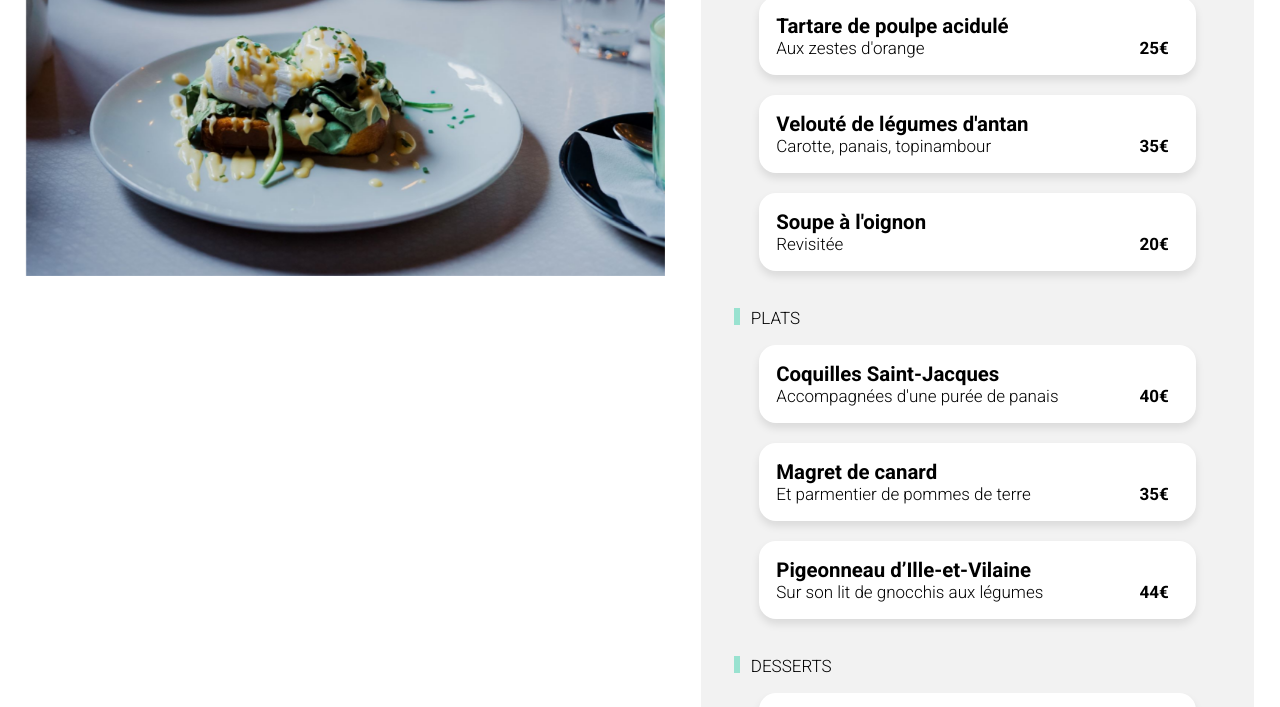
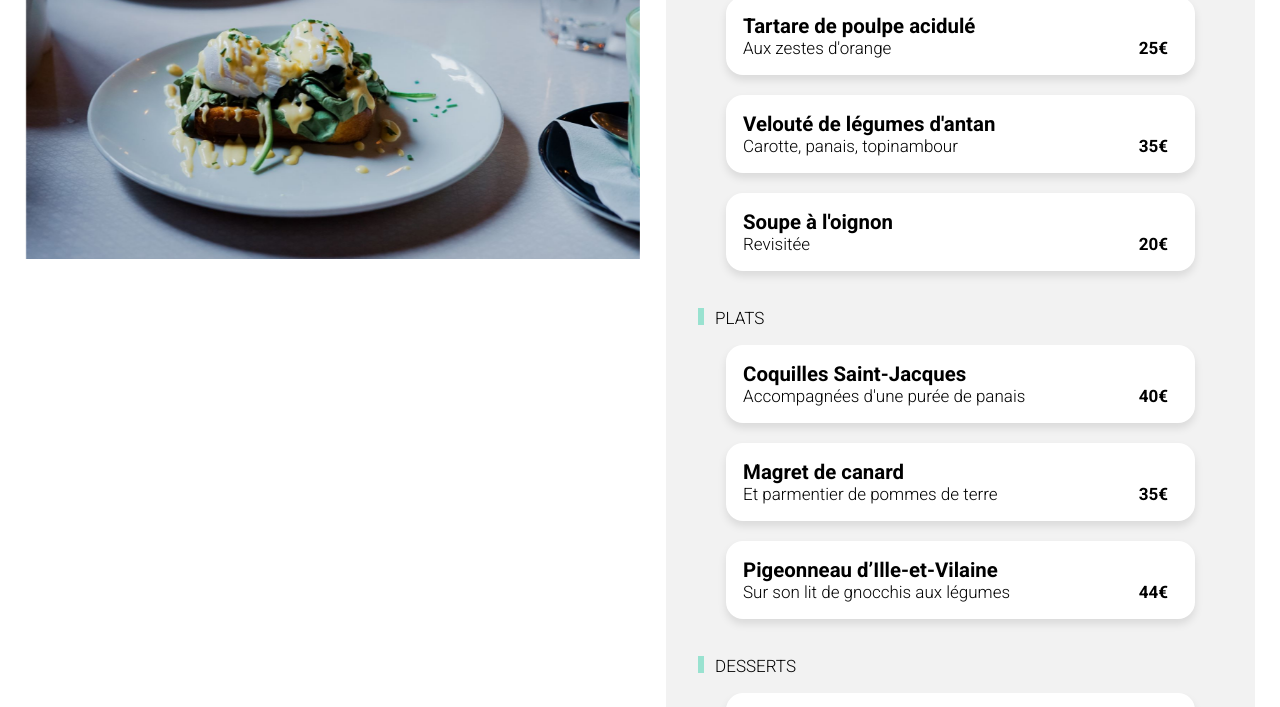
Before and after one commit to diellatseng/ChingYaoTseng_3_20042021, a website: page menus/a-la-francaise.html in a window 1280 px wide. Shown: the part 243-950 px from the top of the page. Drawn offline with Linux system fonts and the light colour scheme; a web font is replaced by a local one.

Commit message:
use compressed css instead of prefixed

```diff
--- a/menus/a-la-francaise.html
+++ b/menus/a-la-francaise.html
@@ -9,8 +9,7 @@
     <!--Import Google fonts-->
     <link rel="preconnect" href="https://fonts.gstatic.com">
     <link href="https://fonts.googleapis.com/css2?family=Roboto:ital,wght@0,300;0,400;0,500;0,700;1,300;1,400;1,500;1,700&family=Shrikhand&display=swap" rel="stylesheet">
-    <!-- <link rel="stylesheet" href="../css/compressed/main.css"> -->
-    <link rel="stylesheet" href="../css/prefixed/main.css">
+    <link rel="stylesheet" href="../css/compressed/main.css">
     <title>ohmyfood! - À la française</title>
 </head>
 <body class="menu">
--- a/sass/5_pages/_menu.scss
+++ b/sass/5_pages/_menu.scss
@@ -128,10 +128,10 @@ $photo-height-for-tablet: 400px;
 
             .container {
                 @include flex(false, center, flex-start);
-                flex-wrap: wrap;
                 height: auto;
                 margin-bottom: 3rem;
                 padding-top: 0;
+                column-gap: 1.5rem
             }
         }
 
@@ -141,7 +141,7 @@ $photo-height-for-tablet: 400px;
         }
 
         &__wrapper {
-            width: 45%;
+            width: 50%;
             padding: 2rem;
             margin-bottom: 0;
             border-radius: $border-radius;
@@ -158,19 +158,15 @@ $photo-height-for-tablet: 400px;
         &__photo {
             position: sticky;
             top: 1.5rem;
-            width: 52%;
-            margin-right: auto;
+            width: 50%;
             z-index: 0;
             animation: reveal 1500ms forwards;
             transform: translateY(50px);
             opacity: 0;
-            transition:
-                border-bottom-right-radius 300ms,
-                border-top-left-radius 300ms;
+            transition: border-radius 300ms;
 
             &:hover {
-                border-bottom-right-radius: $border-radius-lg;
-                border-top-left-radius: $border-radius-lg;
+                border-radius: $border-radius-lg;
             }
         }
 
```
Also changed, not shown: index.html (+2 -2 lines), menus/la-note-enchantee.html (+1 -2 lines), menus/la-palette-du-gout.html (+1 -2 lines), menus/le-delice-des-sens.html (+1 -2 lines), css/compressed/main.css, css/main.css, css/prefixed/main.css, 2 other files.
